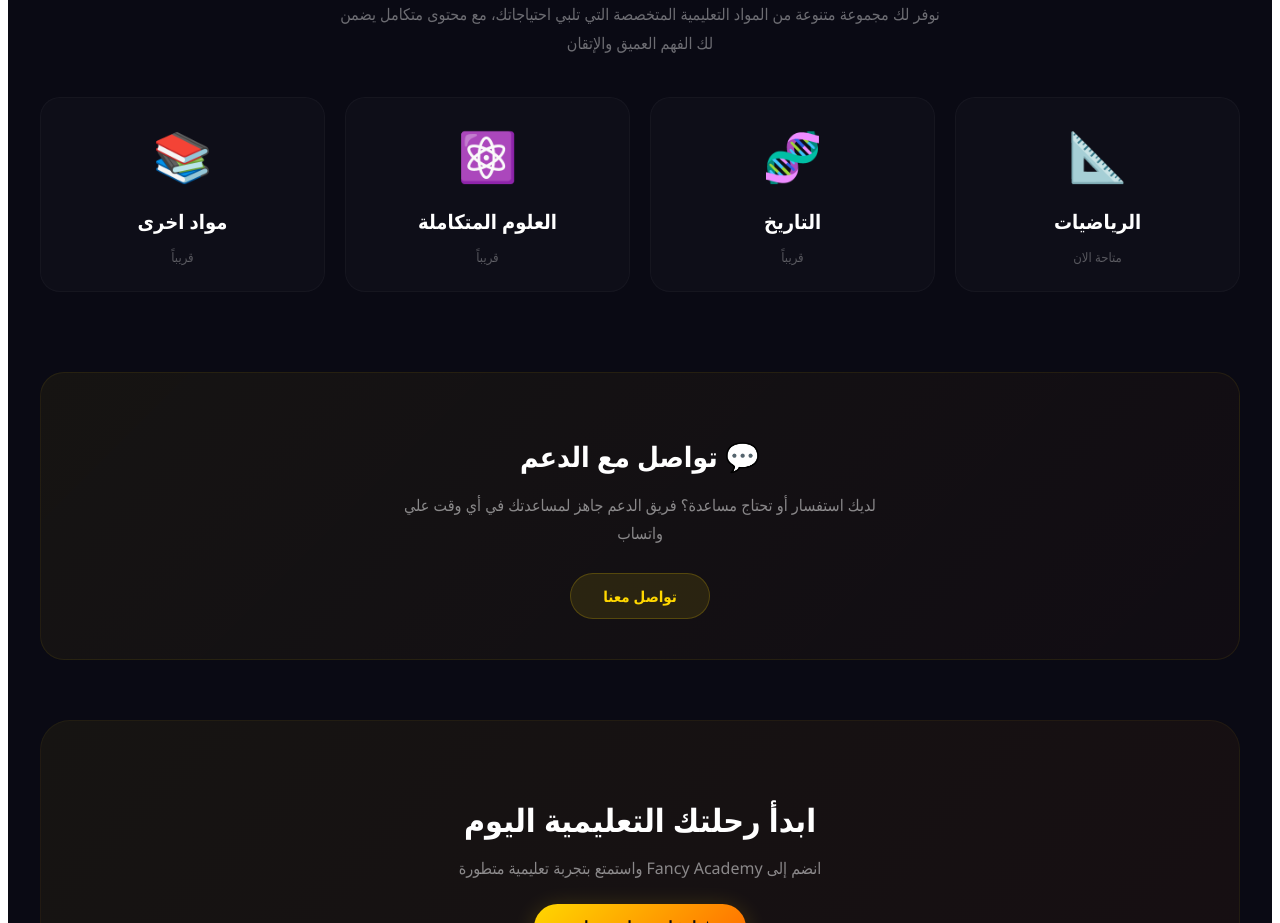
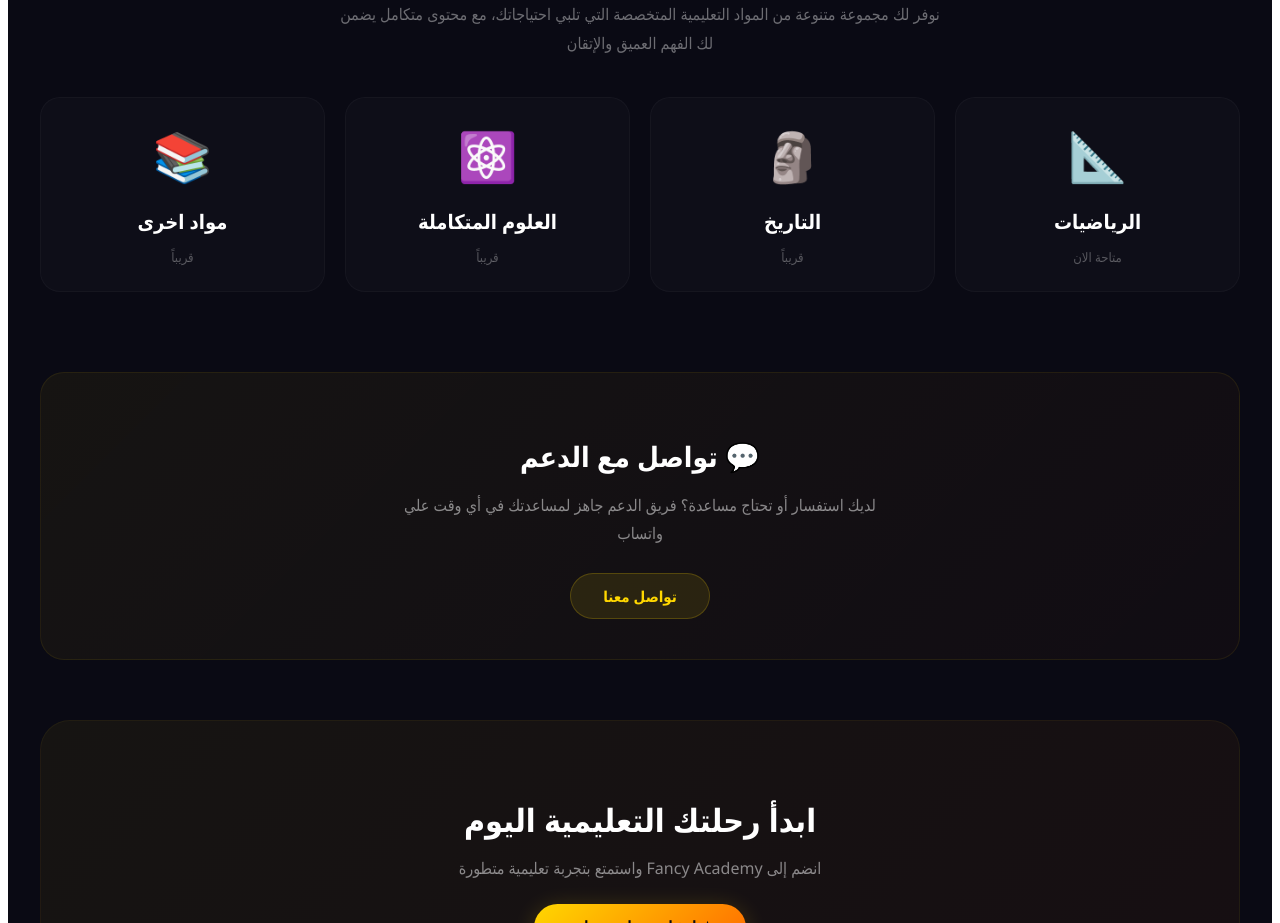
Before and after one commit to fancyacademic-design/fancy-academic, a Next.js app: page / in a window 1280 px wide. Shown: the part 1340-2263 px from the top of the page. Built offline with nearby package versions, Linux system fonts and the light colour scheme.

Commit message:
Update page.tsx

```diff
--- a/app/page.tsx
+++ b/app/page.tsx
@@ -183,7 +183,7 @@ export default function Home() {
             </div>
 
             <div style={styles.subjectCard}>
-              <div style={styles.subjectIcon}>🧬</div>
+              <div style={styles.subjectIcon}>🗿</div>
               <h3 style={isMobile ? {...styles.subjectTitle, fontSize: '14px'} : styles.subjectTitle}>التاريخ</h3>
               <p style={isMobile ? {...styles.subjectDesc, fontSize: '10px'} : styles.subjectDesc}>قريباً</p>
             </div>
```
